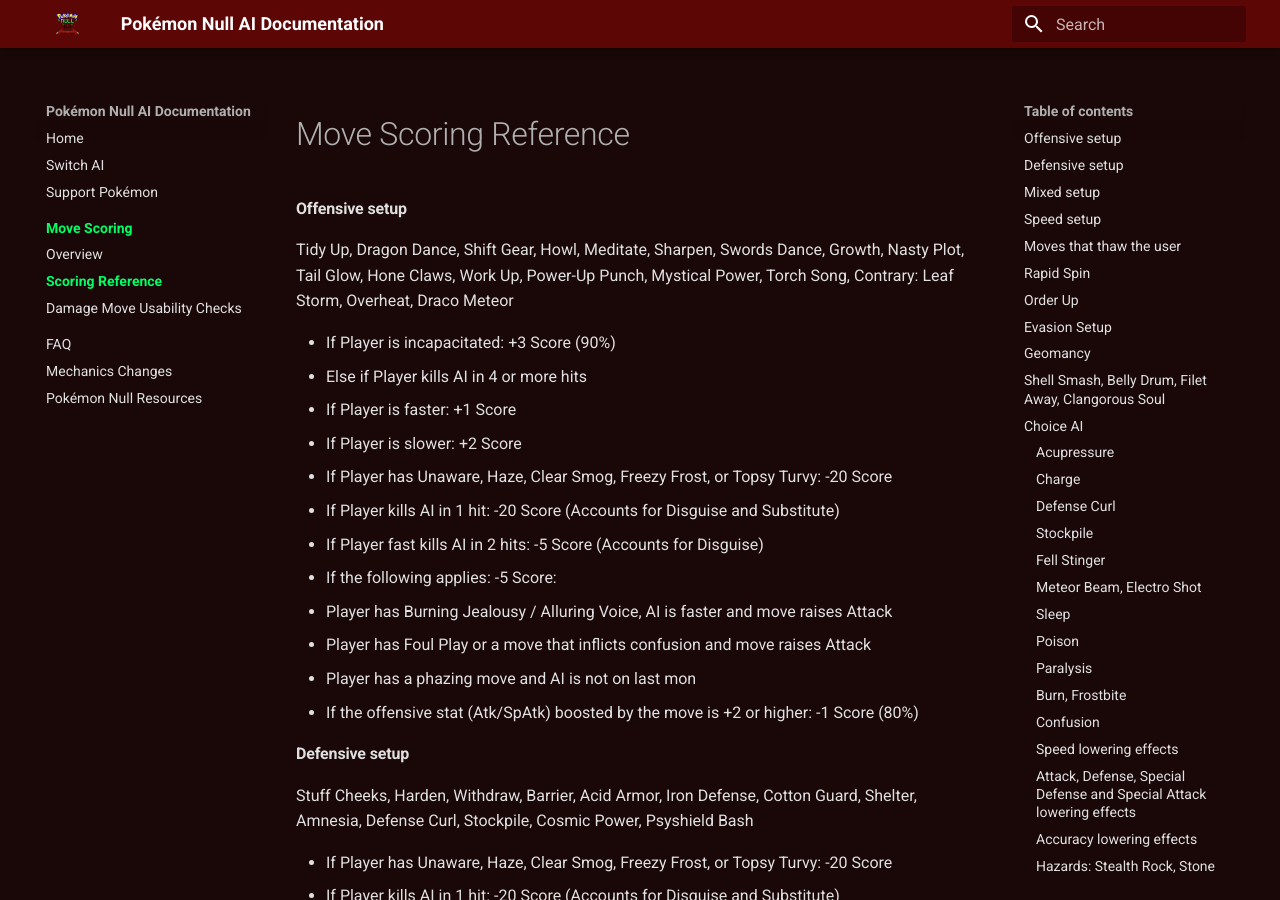
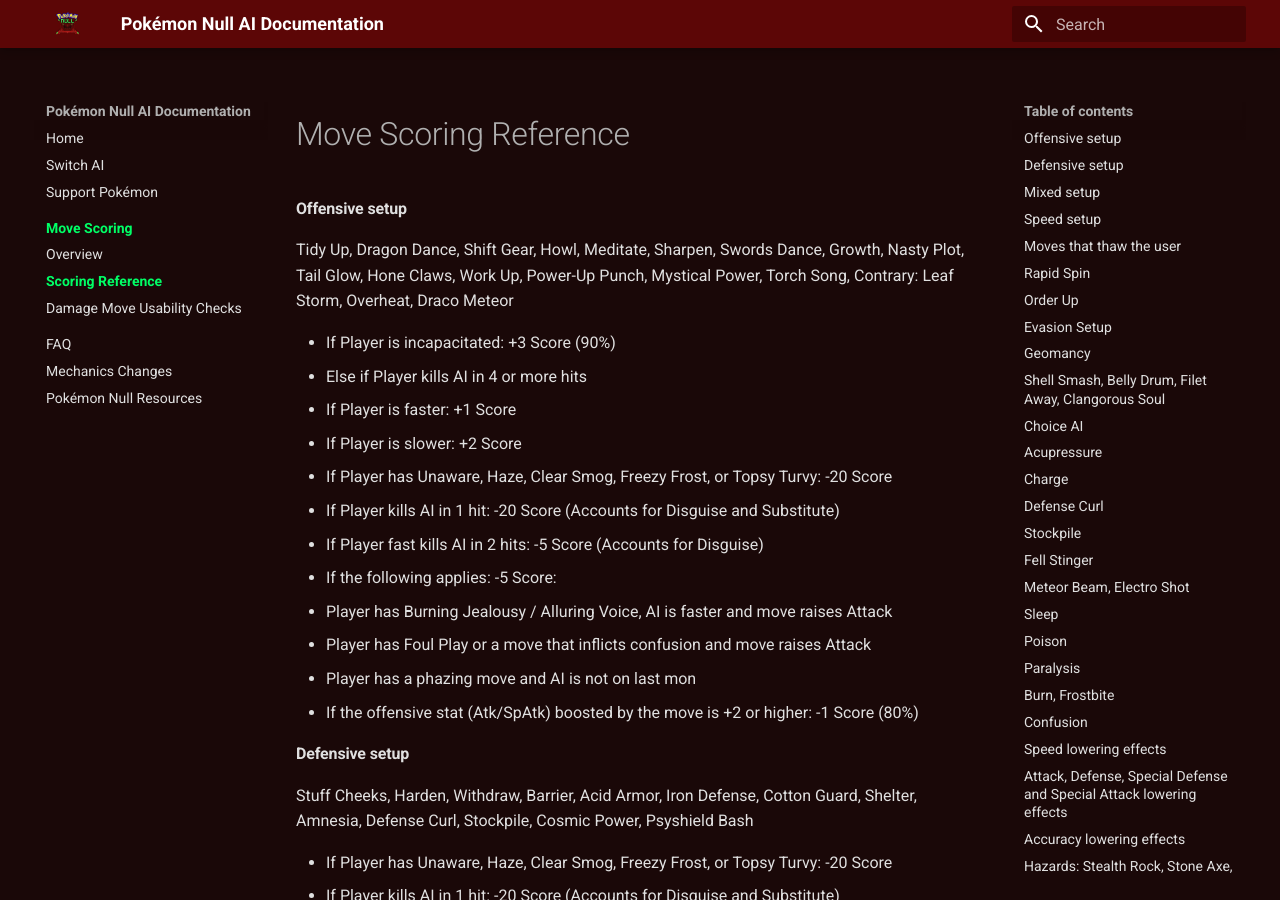
Before and after one commit to jellytronical/Null-AI-Documentation, an MkDocs documentation site: the page built from docs/move-scoring-reference.md, in a window 1280 px wide and 900 px high. Built offline with MkDocs 1.6.1 and Material for MkDocs 9.7.7, drawn with Linux system fonts in a browser that asks for light colours.

Commit message:
anchor fix

```diff
--- a/docs/move-scoring-reference.md
+++ b/docs/move-scoring-reference.md
@@ -102,7 +102,7 @@
 * Else +2 Score
 
 <a id="choice-ai"></a>
-## Choice AI
+#### Choice AI
 If AI is holding a Choice Item: -20 Score to all status moves except:
 
 Memento, Parting Shot, Baton Pass, Teleport, Chilly Reception, Sleep Talk, Me First, Copycat, Mimic, Transform, Sketch, Nature Power, Assist, Metronome.
```
